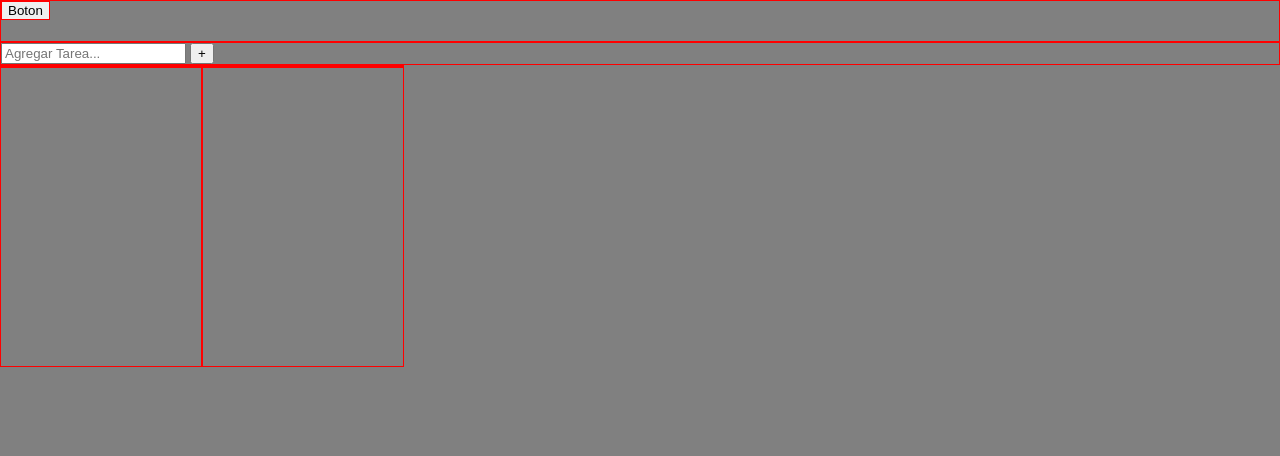
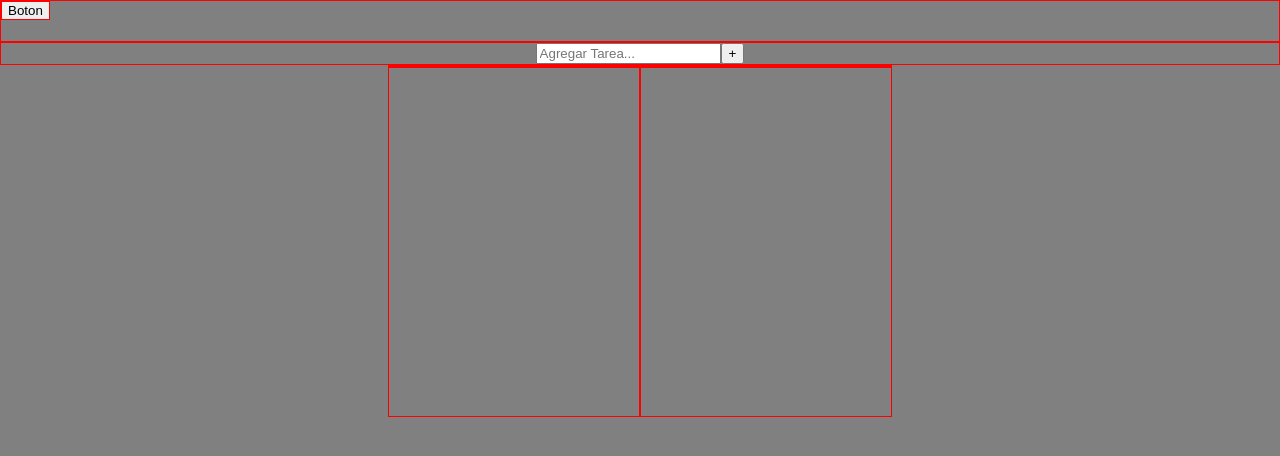
Before and after one commit to quimeyxd6/To-Do-List, a plain HTML site: page index.html in a window 1280 px wide. Drawn offline with Linux system fonts and the light colour scheme.

Commit message:
reame ids

```diff
--- a/JavaScript.js
+++ b/JavaScript.js
@@ -1,17 +1,17 @@
 'use strict'
 
-const mode = document.getElementById('btn_mode'); //esto no hace nada
-const botonTarea = document.getElementById('btn_tarea');
-const listaTareas = document.getElementById('task_container');
-const listaCompleta = document.getElementById('task_complete');
+const mode = document.getElementById('btn-mode'); //esto no hace nada
+const botonTarea = document.getElementById('send-btn');
+const listaTareas = document.getElementById('tasks');
+const listaCompleta = document.getElementById('tasks-complete');
 
 const tareas = []; //eso es global
 
 function agregar() {
-    const tarea = document.getElementById('input_task').value;
+    const tarea = document.getElementById('take-task').value;
     if (tarea !== '') {
         tareas.push(tarea);
-        document.getElementById('input_task').value = '';
+        document.getElementById('take-task').value = '';
         console.log(tareas);
         mostrarTareas();
     };
@@ -24,7 +24,7 @@ function mostrarTareas() {
 
         const item = document.createElement('li'); //esto tendría que ear adento de la lista no adentro de div
 
-        const elemento = document.createElement('div');
+        const elemento = document.createElement('p');
         elemento.innerHTML = contenido;
 
         item.appendChild(elemento); //lo mismo no tendría que estar adentro de un div
@@ -60,7 +60,7 @@ function tareasCompletas(elemento) {
     }
 }
 
-document.getElementById('input_task').addEventListener('keydown', function (event) {
+document.getElementById('take-task').addEventListener('keydown', function (event) {
     if (event.key === 'Enter') {
         agregar();
     };
--- a/index.html
+++ b/index.html
@@ -10,23 +10,23 @@
 
 <body>
     <header class="outline">
-        <button class="outline" id="btn_mode">
+        <button class="outline" id="btn-mode">
             <span>Boton</span>
         </button>
     </header>
     <section class="main">
-        <div class="outline div_form">
-            <input type="text" name="task" id="input_task" placeholder="Agregar Tarea...">
-            <button class="task_add" id="btn_tarea">+</button>
+        <div class="outline form">
+            <input type="text" name="task" id="take-task" placeholder="Agregar Tarea...">
+            <button class="send-btn" id="send-btn">+</button>
         </div>
-        <div class="listas">
-            <div class="outline lista1">
-                <ul id="task_container" class="outline">
+        <div class="lists">
+            <div class="outline list-tasks">
+                <ul id="tasks" class="outline">
 
                 </ul>
             </div>
-            <div class="outline lista2">
-                <ul id="task_complete" class="outline">
+            <div class="outline list-tasks-complete">
+                <ul id="tasks-complete" class="outline">
 
                 </ul>
             </div>
--- a/style.css
+++ b/style.css
@@ -1,7 +1,7 @@
 body {
     margin: 0;
     background-color: grey;
-    height: 100svh;
+    height: 100vh;
 }
 
 header {
@@ -13,37 +13,44 @@ section {
 }
 
 .main{
-    height: 100%;
-    width: 100%;
+    display: flex;
+    flex-direction: column;
 }
 
 .outline {
     border: 1px solid red;
 }
 
-
+.form {
+    display: flex;
+    justify-content: center;
+}
 
 
 .boton {
     padding: 10px;
 }
 
-.listas {
+.lists {
     display: flex;
-
+    justify-content: center;
 }
 
 ul {
     margin: 0;
+    padding: 0;
     list-style-type: none;
 }
 
-.lista1 {
-    height: 300px;
-    width: 200px;
+.list-tasks {
+    height: 350px;
+    width: 250px;
+    justify-content: center;
+    text-align: center;
 }
 
-.lista2 {
-    height: 300px;
-    width: 200px;
+.list-tasks-complete {
+    height: 350px;
+    width: 250px;
+    text-align: center;
 }
```
